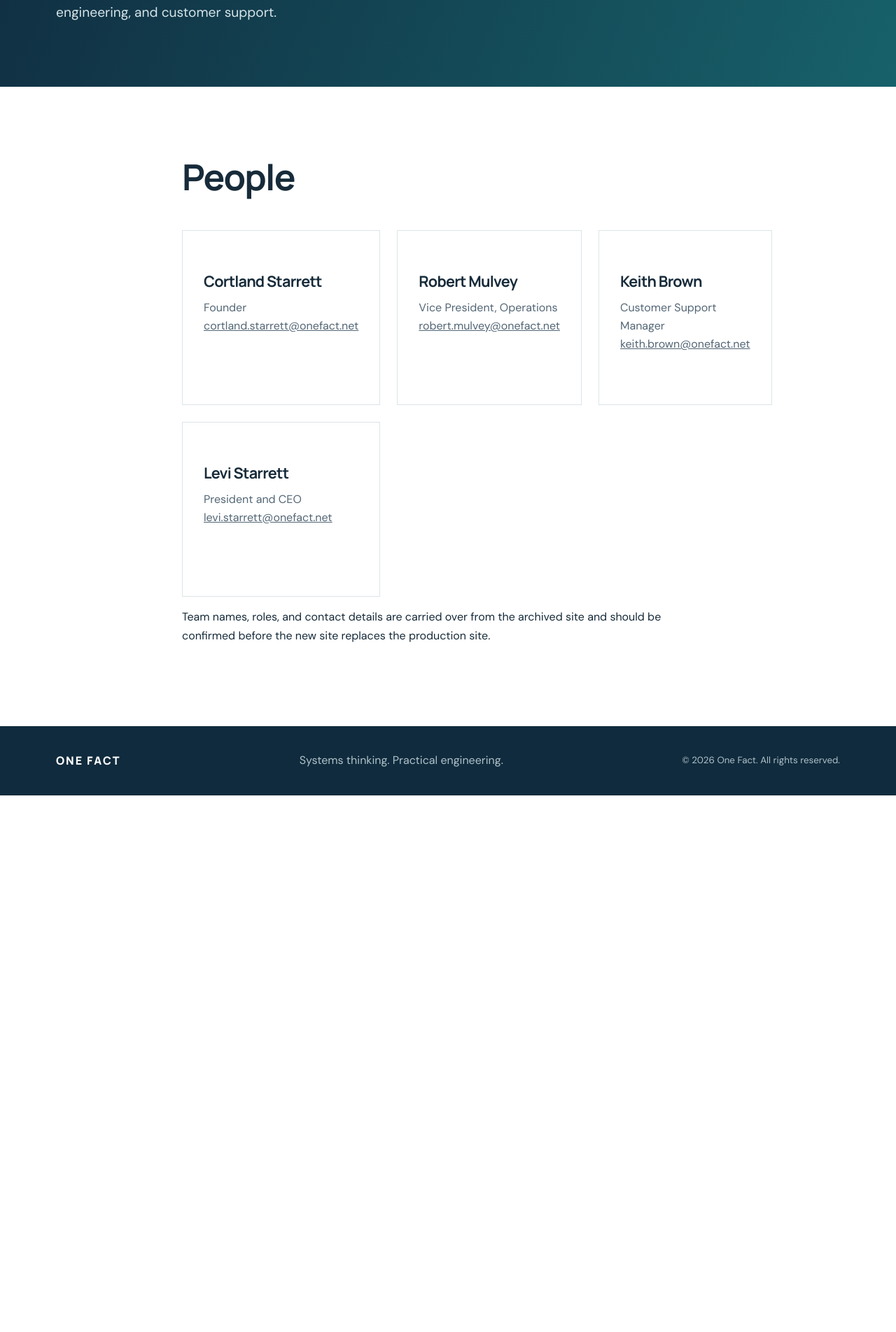
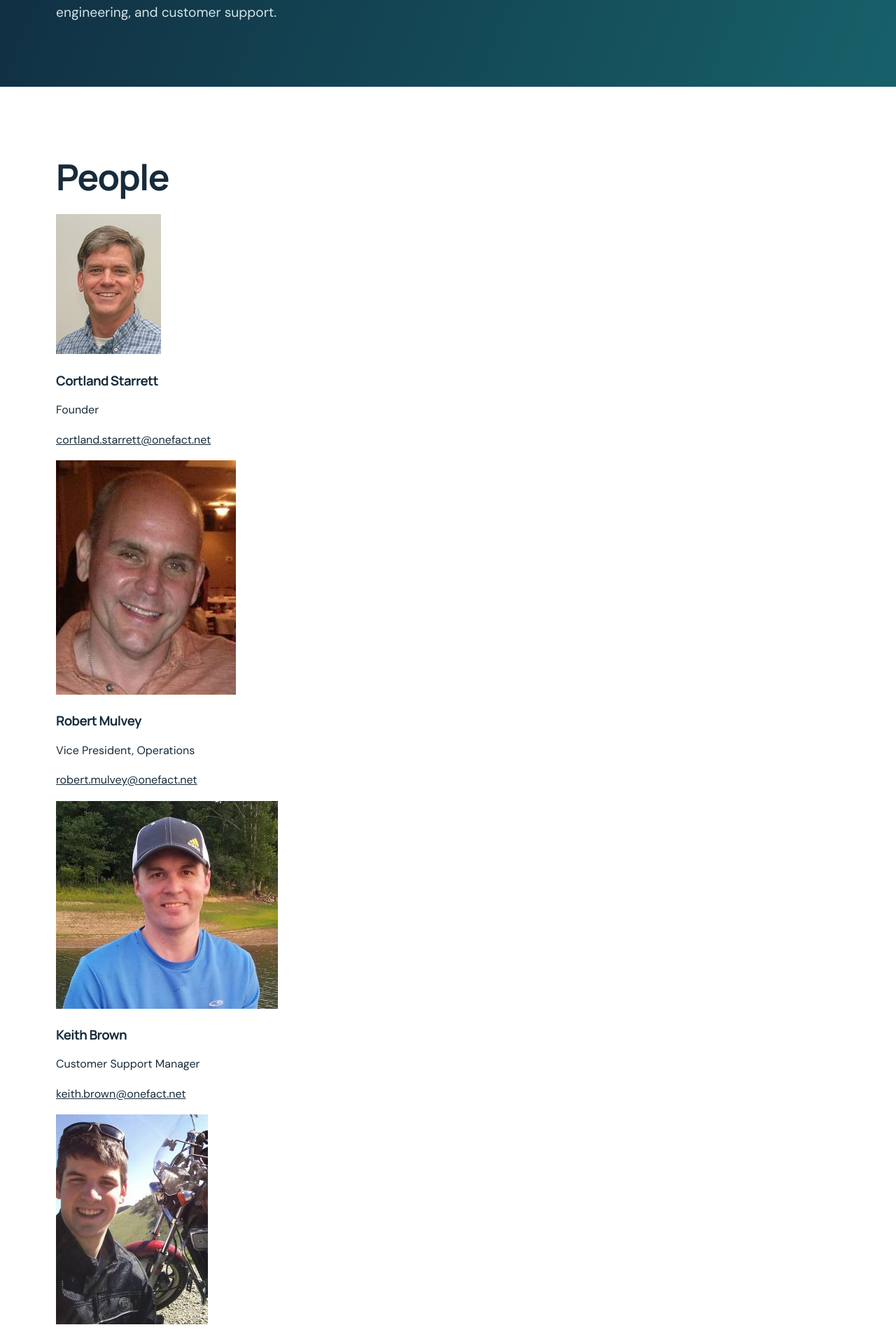
Before and after one commit to xtuml/onefactinc, a Jekyll site: the page built from our-team.md, in a window 1280 px wide. Shown: the part 346-2250 px from the top of the page at 70% size. Built offline with Jekyll 4.4.1, drawn with Linux system fonts in a browser that asks for light colours; before the commit the page ends 1483 px from its top, so only the background shows below that.

Commit message:
Integrate team portraits on Our Team page

```diff
--- a/our-team.md
+++ b/our-team.md
@@ -14,28 +14,40 @@ permalink: /our-team/
 </section>
 
 <section class="section">
-  <div class="container narrow">
+  <div class="container">
     <h2>People</h2>
-    <div class="feature-grid">
-      <article class="feature">
-        <h3>Cortland Starrett</h3>
-        <p>Founder</p>
-        <p><a href="mailto:cortland.starrett@onefact.net">cortland.starrett@onefact.net</a></p>
+    <div class="team-grid">
+      <article class="team-card">
+        <img class="team-photo" src="{{ '/assets/images/cortland-starrett.jpg' | relative_url }}" alt="Portrait of Cortland Starrett" loading="lazy">
+        <div class="team-details">
+          <h3>Cortland Starrett</h3>
+          <p class="team-role">Founder</p>
+          <p><a href="mailto:cortland.starrett@onefact.net">cortland.starrett@onefact.net</a></p>
+        </div>
       </article>
-      <article class="feature">
-        <h3>Robert Mulvey</h3>
-        <p>Vice President, Operations</p>
-        <p><a href="mailto:robert.mulvey@onefact.net">robert.mulvey@onefact.net</a></p>
+      <article class="team-card">
+        <img class="team-photo" src="{{ '/assets/images/robert-mulvey.jpg' | relative_url }}" alt="Portrait of Robert Mulvey" loading="lazy">
+        <div class="team-details">
+          <h3>Robert Mulvey</h3>
+          <p class="team-role">Vice President, Operations</p>
+          <p><a href="mailto:robert.mulvey@onefact.net">robert.mulvey@onefact.net</a></p>
+        </div>
       </article>
-      <article class="feature">
-        <h3>Keith Brown</h3>
-        <p>Customer Support Manager</p>
-        <p><a href="mailto:keith.brown@onefact.net">keith.brown@onefact.net</a></p>
+      <article class="team-card">
+        <img class="team-photo" src="{{ '/assets/images/keith-brown.jpg' | relative_url }}" alt="Portrait of Keith Brown" loading="lazy">
+        <div class="team-details">
+          <h3>Keith Brown</h3>
+          <p class="team-role">Customer Support Manager</p>
+          <p><a href="mailto:keith.brown@onefact.net">keith.brown@onefact.net</a></p>
+        </div>
       </article>
-      <article class="feature">
-        <h3>Levi Starrett</h3>
-        <p>President and CEO</p>
-        <p><a href="mailto:levi.starrett@onefact.net">levi.starrett@onefact.net</a></p>
+      <article class="team-card">
+        <img class="team-photo" src="{{ '/assets/images/levi-starrett.jpg' | relative_url }}" alt="Portrait of Levi Starrett" loading="lazy">
+        <div class="team-details">
+          <h3>Levi Starrett</h3>
+          <p class="team-role">President and CEO</p>
+          <p><a href="mailto:levi.starrett@onefact.net">levi.starrett@onefact.net</a></p>
+        </div>
       </article>
     </div>
     <p class="caption">Team names, roles, and contact details are carried over from the archived site and should be confirmed before the new site replaces the production site.</p>
```
